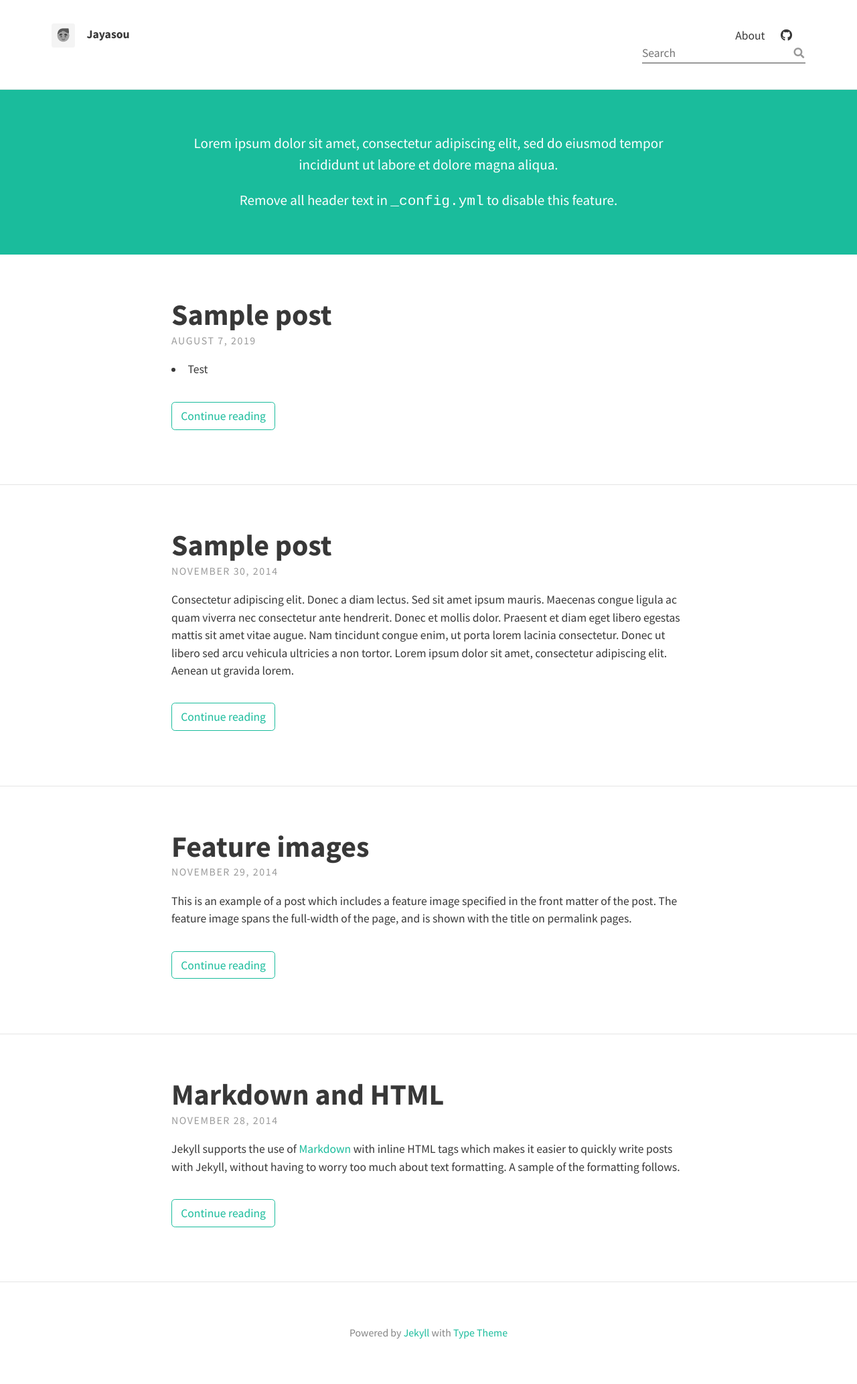
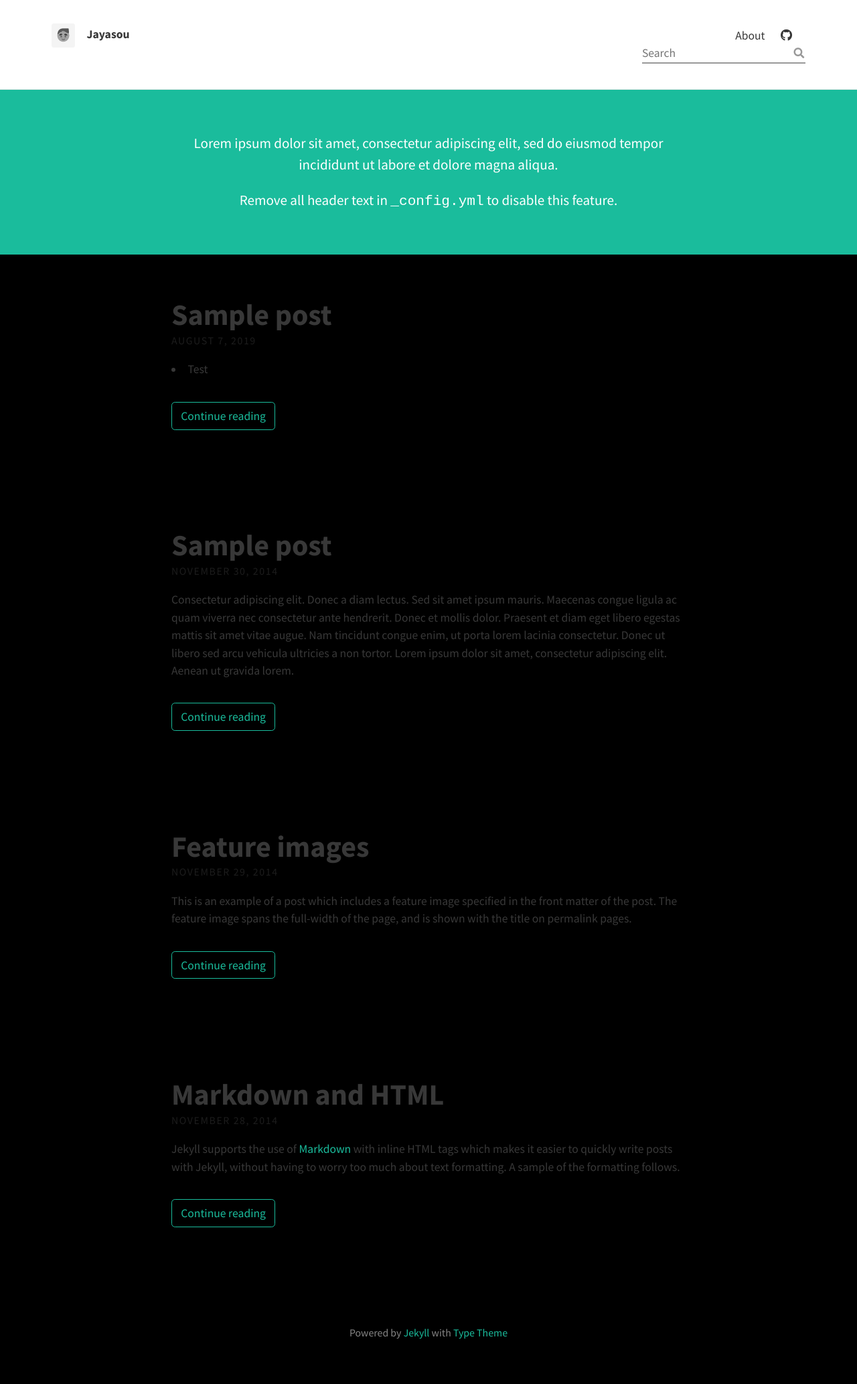
Before and after one commit to jayasou/jayasou.github.io, a Jekyll site: the page built from index.html, in a window 1280 px wide. Shown: the whole page at 67% size. Built offline with Jekyll 4.4.1, drawn with Linux system fonts in a browser that asks for light colours; nearby versions of some CDN libraries; the list of posts is cut into pages by our own code.

Commit message:
Update: background color

```diff
--- a/_config.yml
+++ b/_config.yml
@@ -84,5 +84,5 @@ exclude:
   - Gemfile
   - Gemfile.lock
 
-disqus_url: "https://jayasou.disqus.com"
-disqus_id: "jayasou"
+#disqus_url: "https://jayasou.disqus.com"
+#disqus_id: "jayasou"
--- a/_sass/base/_variables.scss
+++ b/_sass/base/_variables.scss
@@ -10,7 +10,8 @@ $padding-x-small: 3% !default;
 
 // Brand colours
 $brand-color: #fff !default;
-$background-color: #fff !default;
+//$background-color: #fff !default;
+$background-color: black;
 $border-color: rgba(0, 0, 0, 0.1) !default; // rgba recommended if using feature images
 
 // Typography colours
```
